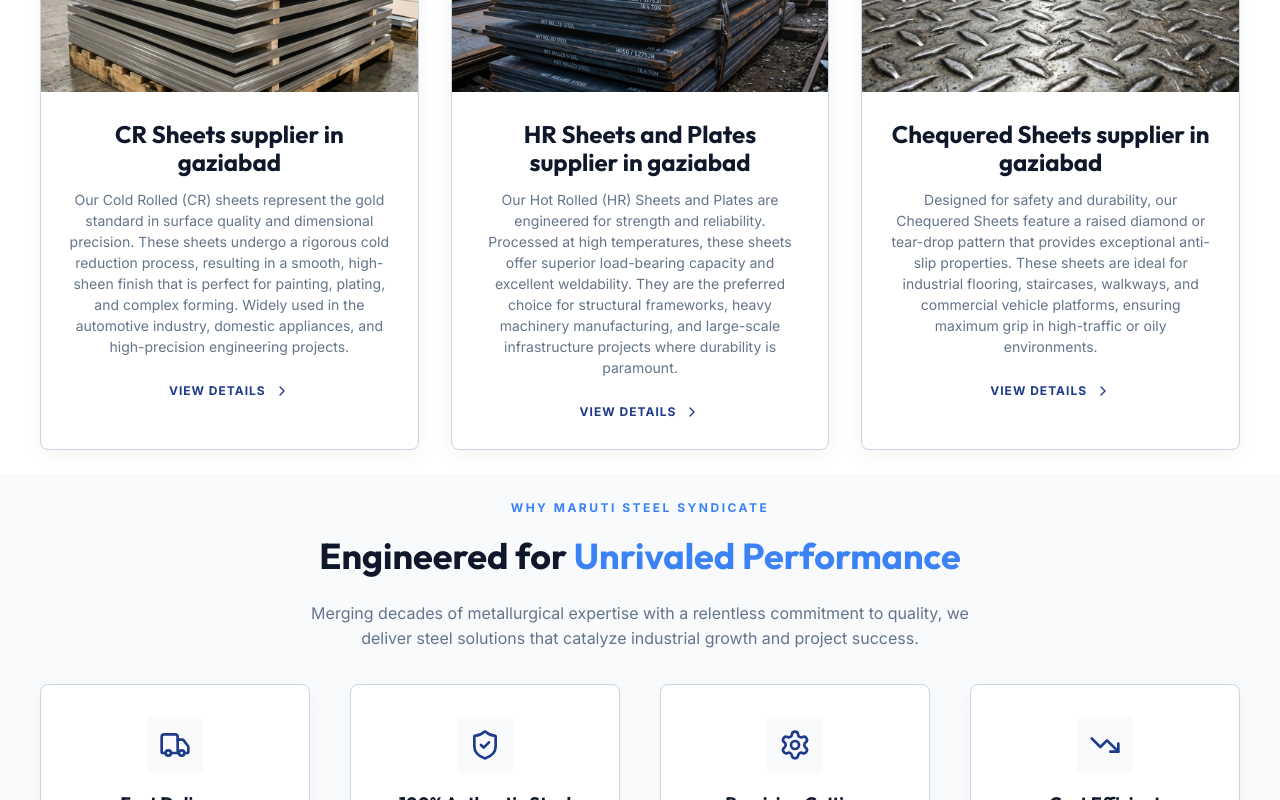
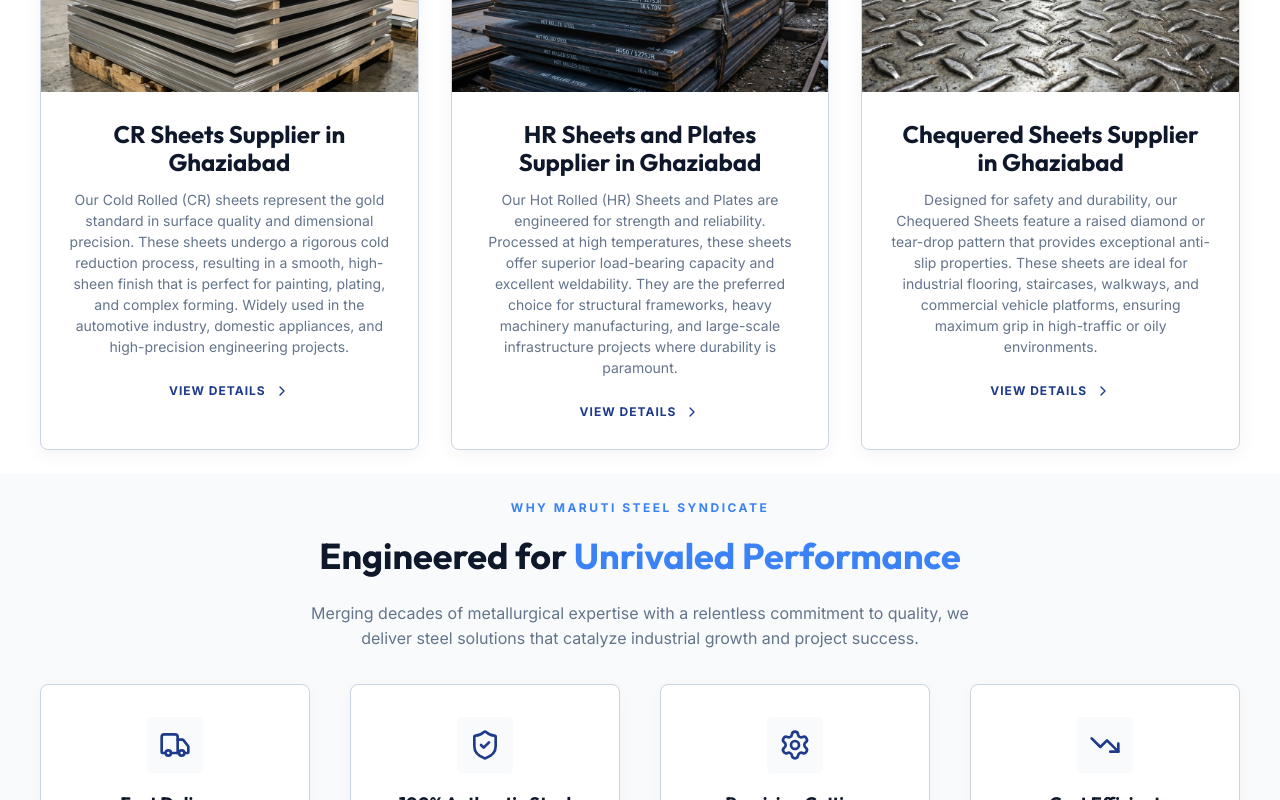
Before and after one commit to marutisteelsyndicategzb-ops/steel_project, a React (Vite) app: page / in a window 1280 px wide. Shown: the part 1720-2520 px from the top of the page. Built offline with nearby package versions, Linux system fonts and the light colour scheme.

Commit message:
title changed

```diff
--- a/index.html
+++ b/index.html
@@ -2,7 +2,8 @@
 <html lang="en">
   <head>
     <meta charset="UTF-8" />
-    <link rel="icon" type="image/png" href="/favicon.jpg" />
+    <link rel="icon" type="image/png" href="/favicon.png" />
+    <link rel="apple-touch-icon" href="/favicon.png" />
     <meta name="viewport" content="width=device-width, initial-scale=1.0" />
     <meta name="theme-color" content="#1e3a8a" />
     <meta name="description" content="Maruti Steel Syndicate (MSS) is the best hr cr sheet supplier in Ghaziabad. Supplying top quality CR sheets, HR sheets, and Chequered sheets at the best wholesale prices for 40+ years in Loha Mandi, Ghaziabad." />
@@ -10,16 +11,16 @@
 
     <!-- Open Graph / Facebook -->
     <meta property="og:type" content="website" />
-    <meta property="og:title" content="Maruti Steel Syndicate (MSS) | Best HR CR Sheet Supplier in Ghaziabad" />
+    <meta property="og:title" content="Maruti Steel Syndicate (MSS) | The Best HR CR Sheet Supplier in Ghaziabad" />
     <meta property="og:description" content="Maruti Steel Syndicate (MSS) is the best hr cr sheet supplier in Ghaziabad. Supplying premium CR sheets, HR sheets, and Chequered sheets at wholesale prices." />
     <meta property="og:site_name" content="Maruti Steel Syndicate" />
 
     <!-- Twitter -->
     <meta name="twitter:card" content="summary_large_image" />
-    <meta name="twitter:title" content="Maruti Steel Syndicate (MSS) | Best HR CR Sheet Supplier in Ghaziabad" />
+    <meta name="twitter:title" content="Maruti Steel Syndicate (MSS) | The Best HR CR Sheet Supplier in Ghaziabad" />
     <meta name="twitter:description" content="Maruti Steel Syndicate (MSS) is the best hr cr sheet supplier in Ghaziabad. Supplying premium CR sheets, HR sheets, and Chequered sheets at wholesale prices." />
 
-    <title>Maruti Steel Syndicate (MSS) | Best HR CR Sheet Supplier in Ghaziabad</title>
+    <title>Maruti Steel Syndicate (MSS) | The Best HR CR Sheet Supplier in Ghaziabad</title>
   </head>
   <body>
     <div id="root"></div>
--- a/src/data/data.js
+++ b/src/data/data.js
@@ -32,7 +32,7 @@ export const management = [
 export const products = [
   {
     id: "cr-sheets",
-    name: "CR Sheets supplier in gaziabad",
+    name: "CR Sheets Supplier in Ghaziabad",
     slug: "cr-sheets",
     shortDescription: "Premium Cold Rolled steel sheets, known for superior surface finish.",
     description: "Our Cold Rolled (CR) sheets represent the gold standard in surface quality and dimensional precision. These sheets undergo a rigorous cold reduction process, resulting in a smooth, high-sheen finish that is perfect for painting, plating, and complex forming. Widely used in the automotive industry, domestic appliances, and high-precision engineering projects.",
@@ -90,7 +90,7 @@ export const products = [
   },
   {
     id: "hr-sheets",
-    name: "HR Sheets and Plates supplier in gaziabad",
+    name: "HR Sheets and Plates Supplier in Ghaziabad",
     slug: "hr-sheets",
     shortDescription: "Robust Hot Rolled steel sheets for heavy-duty structural and industrial use.",
     description: "Our Hot Rolled (HR) Sheets and Plates are engineered for strength and reliability. Processed at high temperatures, these sheets offer superior load-bearing capacity and excellent weldability. They are the preferred choice for structural frameworks, heavy machinery manufacturing, and large-scale infrastructure projects where durability is paramount.",
@@ -143,7 +143,7 @@ export const products = [
   },
   {
     id: "chequered-sheets",
-    name: "Chequered Sheets supplier in gaziabad",
+    name: "Chequered Sheets Supplier in Ghaziabad",
     slug: "chequered-sheets",
     shortDescription: "Anti-skid patterned steel plates for industrial flooring and safety.",
     description: "Designed for safety and durability, our Chequered Sheets feature a raised diamond or tear-drop pattern that provides exceptional anti-slip properties. These sheets are ideal for industrial flooring, staircases, walkways, and commercial vehicle platforms, ensuring maximum grip in high-traffic or oily environments.",
--- a/src/pages/Home/Home.jsx
+++ b/src/pages/Home/Home.jsx
@@ -20,13 +20,13 @@ const Home = () => {
   return (
     <div className={styles.home}>
       <Helmet>
-        <title>Maruti Steel Syndicate (MSS) | Best HR CR Sheet Supplier in Ghaziabad</title>
+        <title>Maruti Steel Syndicate (MSS) | The Best HR CR Sheet Supplier in Ghaziabad</title>
         <meta name="description" content="Maruti Steel Syndicate (MSS) is the best hr cr sheet supplier in Ghaziabad. Supplying top quality CR sheets, HR sheets, and Chequered sheets at the best wholesale prices in Loha Mandi, Ghaziabad." />
         <meta name="keywords" content="MSS, MSS Ghaziabad, Maruti Steel Syndicate, Maruti Steel Syndicate Ghaziabad, Best CR Sheet in Ghaziabad, Best HR Sheet in Ghaziabad, Best HR CR Sheet Supplier in Ghaziabad, Best Steel Sheets in Ghaziabad, CR Sheet Supplier Ghaziabad, HR Sheet Supplier Ghaziabad, Chequered Sheet Supplier Ghaziabad" />
         <link rel="canonical" href="https://marutisteelsyndicate.co.in/" />
 
         {/* Open Graph Tags */}
-        <meta property="og:title" content="Maruti Steel Syndicate (MSS) | Best HR CR Sheet Supplier in Ghaziabad" />
+        <meta property="og:title" content="Maruti Steel Syndicate (MSS) | The Best HR CR Sheet Supplier in Ghaziabad" />
         <meta property="og:description" content="Maruti Steel Syndicate (MSS) is the best hr cr sheet supplier in Ghaziabad. Wholesale suppliers of high-grade CR sheets, HR sheets, and Chequered sheets." />
         <meta property="og:url" content="https://marutisteelsyndicate.co.in/" />
 
```
Also changed, not shown: public/favicon.png (added), public/logo.png (added).
